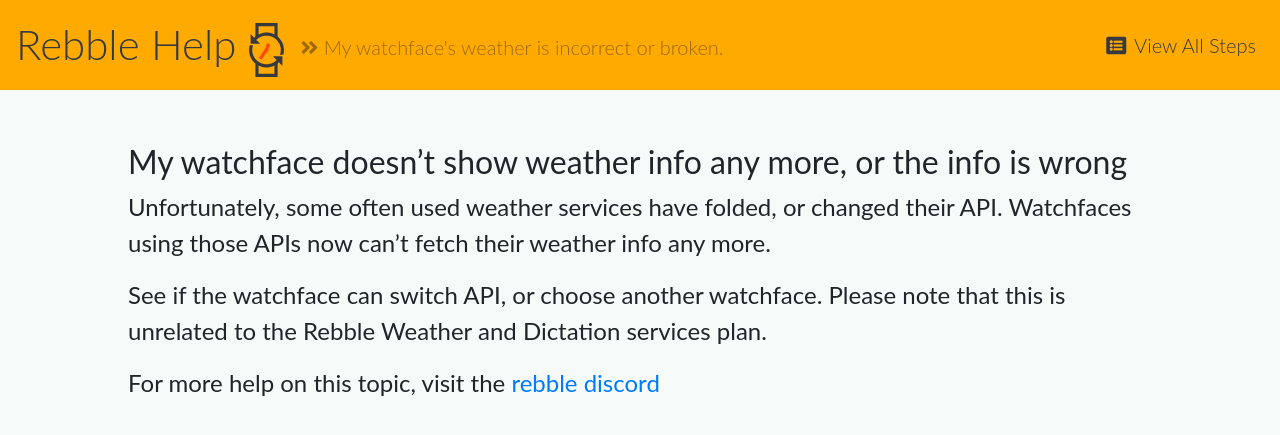
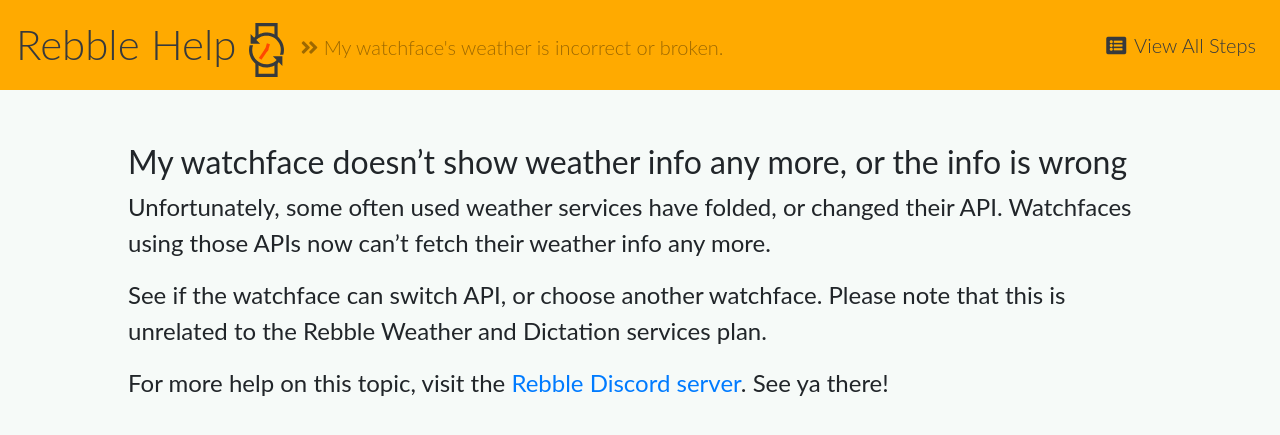
Before and after one commit to pebble-dev/rebble-help, a Jekyll site: the page built from _topic/watchface-weather-broken.md, in a window 1280 px wide. Shown: the top 435 px of the page. Built offline with Jekyll 4.4.1, drawn with Linux system fonts in a browser that asks for light colours; nearby versions of some CDN libraries.

Commit message:
Update watchface-weather-broken.md

```diff
--- a/_topic/watchface-weather-broken.md
+++ b/_topic/watchface-weather-broken.md
@@ -14,4 +14,4 @@ Unfortunately, some often used weather services have folded, or changed their AP
 
 See if the watchface can switch API, or choose another watchface. Please note that this is unrelated to the Rebble Weather and Dictation services plan.
 
-For more help on this topic, visit the [rebble discord](https://rebble.io/discord)
+For more help on this topic, visit the [Rebble Discord server](https://rebble.io/discord). See ya there!
```
